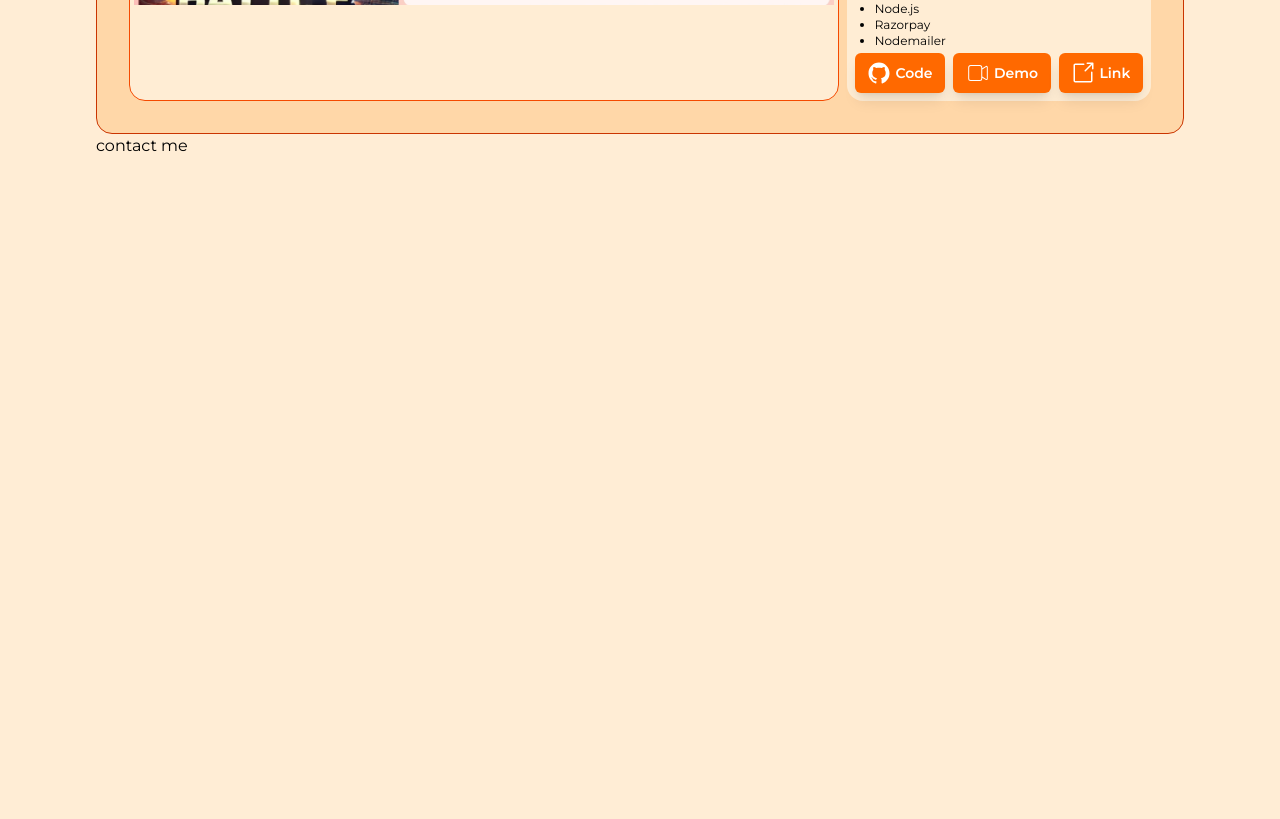
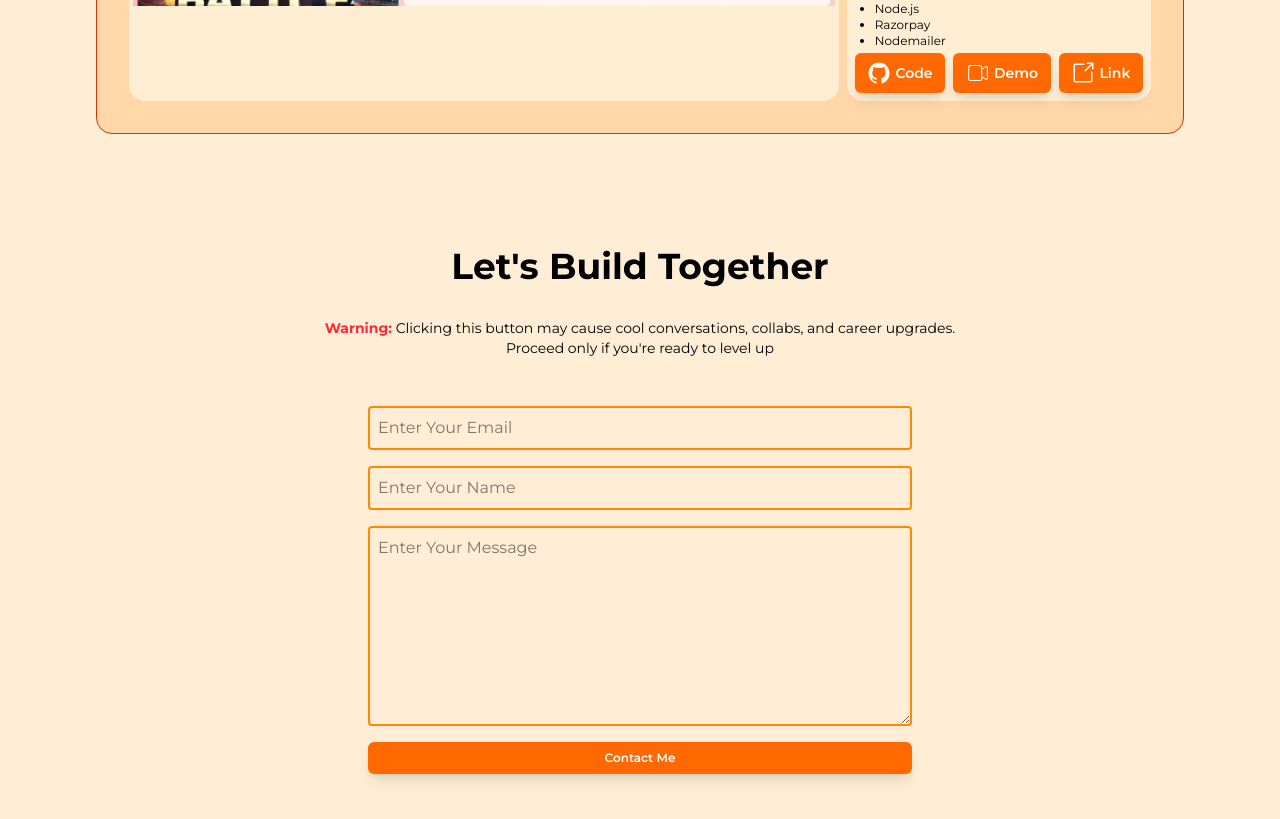
Before and after one commit to Ayushivam22/portfolio, a React (Vite) app: page / in a window 1280 px wide. Shown: the part 2400-3219 px from the top of the page. Before the commit the page ends 2558 px from the top, so only its background shows below. Built offline with nearby package versions, Linux system fonts and the light colour scheme; the HTML template or start-up script is replaced by a standard one.

Commit message:
All Done

```diff
--- a/src/App.tsx
+++ b/src/App.tsx
@@ -1,5 +1,6 @@
 import Certificates from "./components/Certificates";
-import Contact from "./components/contact";
+import Contact from "./components/Contact";
+
 import Header from "./components/Header"
 import Hero from "./components/Hero"
 import Projects from "./components/Projects";
@@ -8,7 +9,7 @@ function App() {
   return (
     <>
       <Header />
-    <div className="flex flex-col App  w-full px-2 md:px-24">
+    <div className="flex flex-col App  w-full px-2 md:px-24 mb-4">
       <Hero />
       <Certificates/>
       <Projects/>
--- a/src/components/Contact.tsx
+++ b/src/components/Contact.tsx
@@ -1,8 +1,93 @@
+import { useRef, useState } from "react";
 
 const Contact = () => {
-  return (
-    <div>contact me</div>
-  )
-}
+    const [status, setStatus] = useState<"idle" | "sending" | "sent">("idle");
+    const formRef = useRef<HTMLFormElement>(null);
 
-export default Contact
+    const onSubmit = async (event: React.FormEvent<HTMLFormElement>) => {
+        setStatus("sending");
+        event.preventDefault();
+        const formData = new FormData(event.target as HTMLFormElement);
+
+        formData.append("access_key", "b0b18751-971e-479f-b42a-f914a4bf24ac");
+
+        const object = Object.fromEntries(formData);
+        const json = JSON.stringify(object);
+
+        const res = await fetch("https://api.web3forms.com/submit", {
+            method: "POST",
+            headers: {
+                "Content-Type": "application/json",
+                Accept: "application/json",
+            },
+            body: json,
+        }).then((res) => res.json());
+
+        if (res.success) {
+            console.log("Success", res);
+            setStatus("sent");
+            if (formRef.current) {
+                formRef.current.reset();
+            }
+            setTimeout(() => {
+                setStatus("idle");
+            }, 4000);
+        }
+    };
+
+    return (
+        <div className="flex flex-col gap-4 w-full mt-24 h-lvh">
+            <div className="flex  py-4 text-3xl md:text-4xl font-bold justify-center">
+                Let's Build Together
+            </div>
+            <div className="flex justify-center  ">
+                <p className="text-sm  text-center w-6/10 ">
+                    <span className="font-bold text-red-500 font-">
+                        Warning:
+                    </span>{" "}
+                    Clicking this button may cause cool conversations, collabs,
+                    and career upgrades. Proceed only if you're ready to level
+                    up
+                </p>
+            </div>
+            <div>
+                <form
+                    ref={formRef}
+                    className="flex flex-col justify-center items-center w-full"
+                    onSubmit={onSubmit}
+                >
+                    <input
+                        type="text"
+                        name="Email"
+                        placeholder="Enter Your Email "
+                        className="border-2 rounded border-orange-400 focus:border-orange-600 hover:border-orange-500 p-2 mx-2 w-8/10 lg:w-1/2 md:mt-8 focus:outline-none"
+                    />
+                    <input
+                        type="text"
+                        name="name"
+                        placeholder="Enter Your Name "
+                        className="border-2 rounded border-orange-400 focus:border-orange-600 hover:border-orange-500 p-2 mx-2 w-8/10 lg:w-1/2 mt-4 focus:outline-none"
+                    />
+                    <textarea
+                        name="Message"
+                        id=""
+                        placeholder="Enter Your Message"
+                        className="border-2 rounded border-orange-400 focus:border-orange-600 hover:border-orange-500 p-2 mx-2 w-8/10 lg:w-1/2 mt-4  focus:outline-none h-50 scrollbar-hide"
+                    ></textarea>
+                    <button
+                        type="submit"
+                        className="flex shrink grow justify-center items-center bg-orange-500 hover:bg-orange-600 text-white font-semibold py-2 px-2 text-xs rounded-md transition shadow-lg hover:shadow-xl focus:outline-none focus:ring-2 focus:ring-orange-400 focus:ring-opacity-50 min-w-0 w-1/2 mt-4"
+                    >
+                        {status === "idle"
+                            ? "Contact Me"
+                            : status === "sending"
+                            ? "Sending Message..."
+                            : "Sent!"}
+                    </button>
+                </form>
+            </div>
+        </div>
+    );
+};
+
+export default Contact;
--- a/src/components/Projects.tsx
+++ b/src/components/Projects.tsx
@@ -30,7 +30,7 @@ const Projects = () => {
             <div className="py-4 text-4xl font-bold">Projects</div>
 
             <div className="project-container flex flex-col lg:flex-row w-full rounded-2xl bg-orange-200 p-2 md:p-8 gap-2 items-stretch border-orange-700 border-1">
-                <div className="project-image relative lg:w-[70%]  flex justify-center items-center rounded-2xl border-1 border-orange-600 bg-orange-100">
+                <div className="project-image relative lg:w-[70%]  flex justify-center items-center rounded-2xl  bg-orange-100">
                     {/* Arrows */}
                     <div className="absolute left-0 z-10 flex items-center h-full  text-5xl lg:text-9xl px-2 ">
                         <IoIosArrowBack
```
